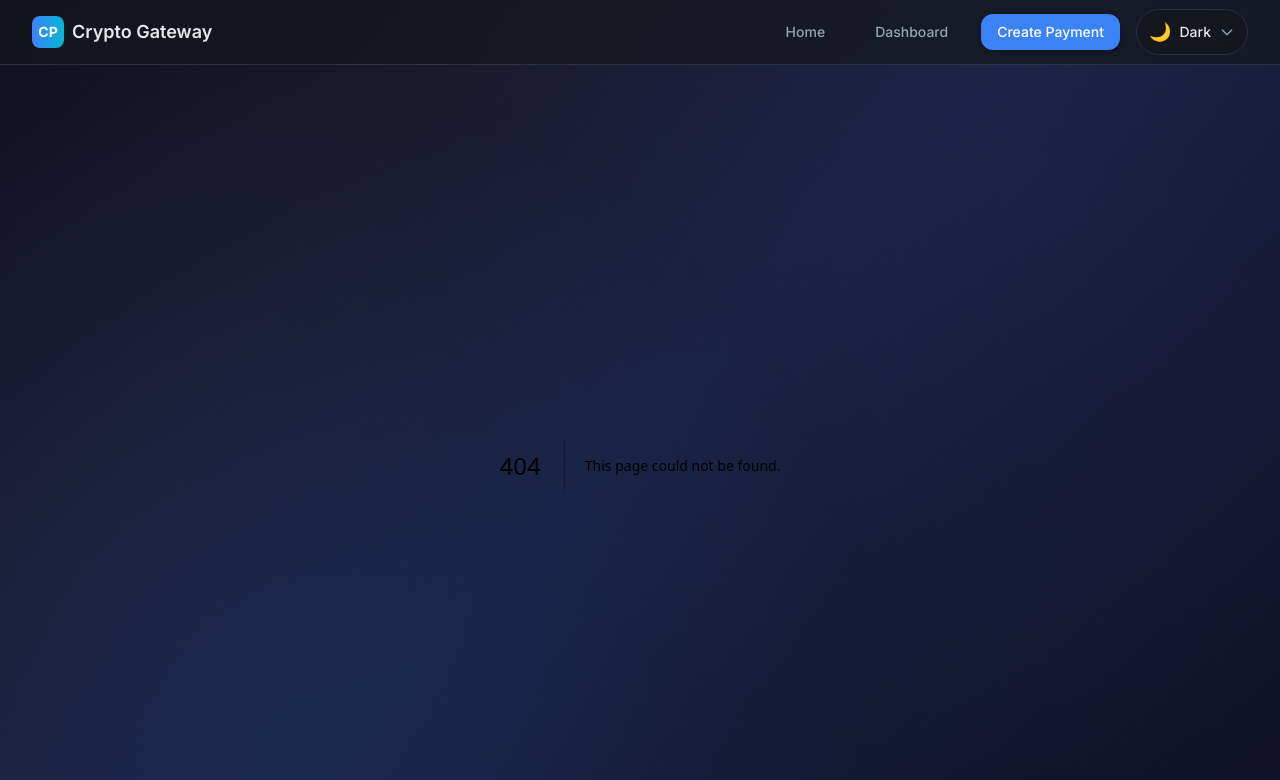
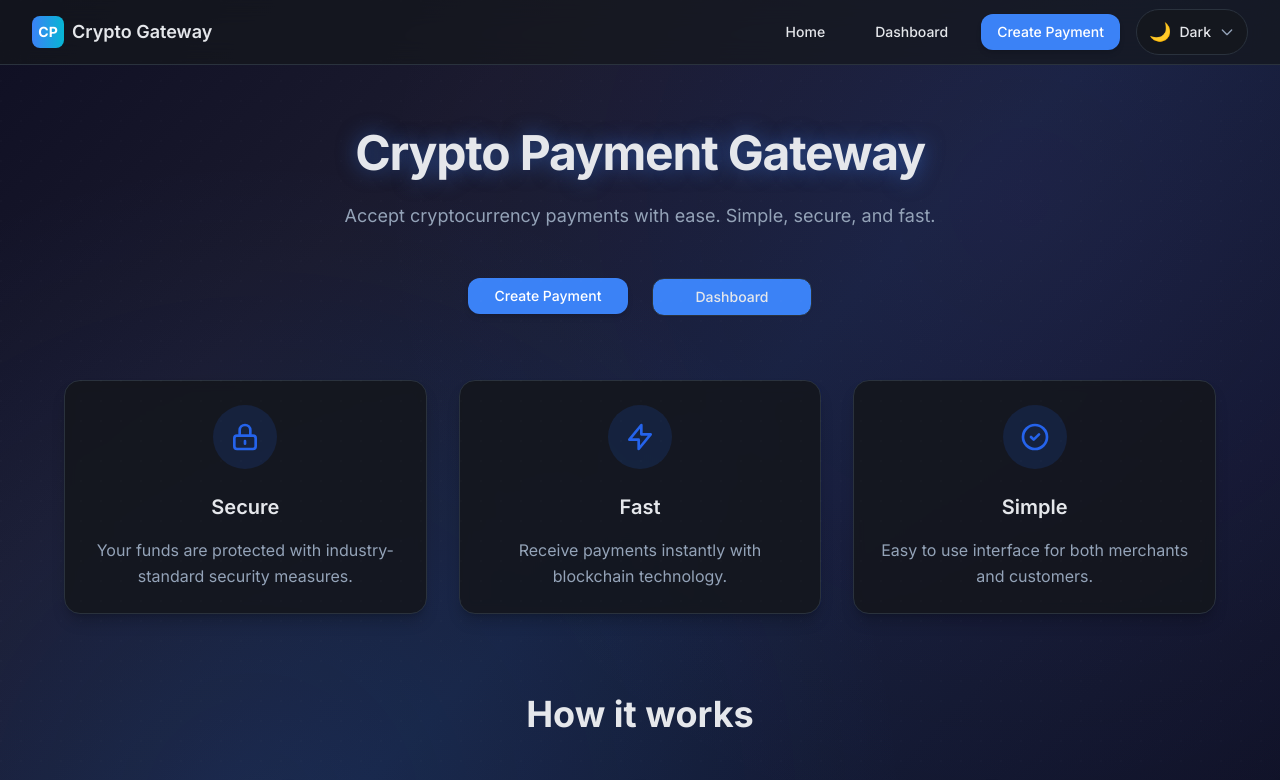
Before and after one commit to Teslenko/TurAnPayments, a Next.js app: page /TurAnPayments/ in a window 1280 px wide. Before the commit this address had no page. Shown: the top 780 px of the page. Built offline with nearby package versions, Linux system fonts and the light colour scheme.

Commit message:
Configure GitHub Pages deployment
- Add Next.js static export configuration
- Set basePath and assetPrefix for GitHub Pages
- Create GitHub Actions workflow for auto-deploy
- Add .nojekyll file to disable Jekyll processing
- Update package.json with deploy scripts

```diff
--- a/app/globals.css
+++ b/app/globals.css
@@ -149,6 +149,16 @@
     @apply btn text-text bg-transparent hover:bg-card/60 border border-transparent;
   }
 
+  /* Светлая тема - убеждаемся что кнопки ghost имеют темный текст */
+  .light .btn-ghost {
+    @apply text-gray-900 hover:text-gray-900;
+  }
+
+  /* Светлая тема - убеждаемся что текст в навбаре темный */
+  .light .text-text {
+    @apply text-gray-900;
+  }
+
   .btn-sm {
     @apply px-3 py-1.5 text-sm;
   }
--- a/app/page.tsx
+++ b/app/page.tsx
@@ -15,12 +15,12 @@ export default function HomePage() {
 
         <div className="flex gap-6 justify-center mb-16">
           <Link href="/payments/new">
-            <Button className="btn-primary btn-lg">
+            <Button className="btn-primary btn-lg min-w-[160px]">
               Create Payment
             </Button>
           </Link>
           <Link href="/dashboard">
-            <Button className="btn-secondary btn-lg">
+            <Button className="btn-secondary btn-lg min-w-[160px]">
               Dashboard
             </Button>
           </Link>
--- a/components/ui/Navbar.tsx
+++ b/components/ui/Navbar.tsx
@@ -11,17 +11,17 @@ export function Navbar() {
             <div className="w-8 h-8 bg-gradient-to-r from-blue-500 to-cyan-500 rounded-lg flex items-center justify-center">
               <span className="text-white font-bold text-sm">CP</span>
             </div>
-            <span className="text-text font-semibold text-lg">Crypto Gateway</span>
+            <span className="text-gray-900 dark:text-text font-semibold text-lg">Crypto Gateway</span>
           </Link>
 
           <div className="flex items-center space-x-4">
             <Link href="/">
-              <Button variant="ghost" className="btn-ghost btn-sm">
+              <Button variant="ghost" className="btn-ghost btn-sm text-gray-900 dark:text-text">
                 Home
               </Button>
             </Link>
             <Link href="/dashboard">
-              <Button variant="ghost" className="btn-ghost btn-sm">
+              <Button variant="ghost" className="btn-ghost btn-sm text-gray-900 dark:text-text">
                 Dashboard
               </Button>
             </Link>
--- a/next.config.js
+++ b/next.config.js
@@ -1,5 +1,12 @@
 /** @type {import('next').NextConfig} */
 const nextConfig = {
+  output: 'export',
+  trailingSlash: true,
+  basePath: '/TurAnPayments',
+  assetPrefix: '/TurAnPayments/',
+  images: {
+    unoptimized: true
+  },
   experimental: {
     serverComponentsExternalPackages: ['@prisma/client']
   }
--- a/package.json
+++ b/package.json
@@ -7,6 +7,8 @@
     "build": "next build",
     "start": "next start",
     "lint": "next lint",
+    "export": "next build && next export",
+    "deploy": "npm run build",
     "prisma:generate": "prisma generate",
     "prisma:push": "prisma db push",
     "prisma:studio": "prisma studio",
```
Also changed, not shown: 1 other file (tests, documents, lock files or other folders).
